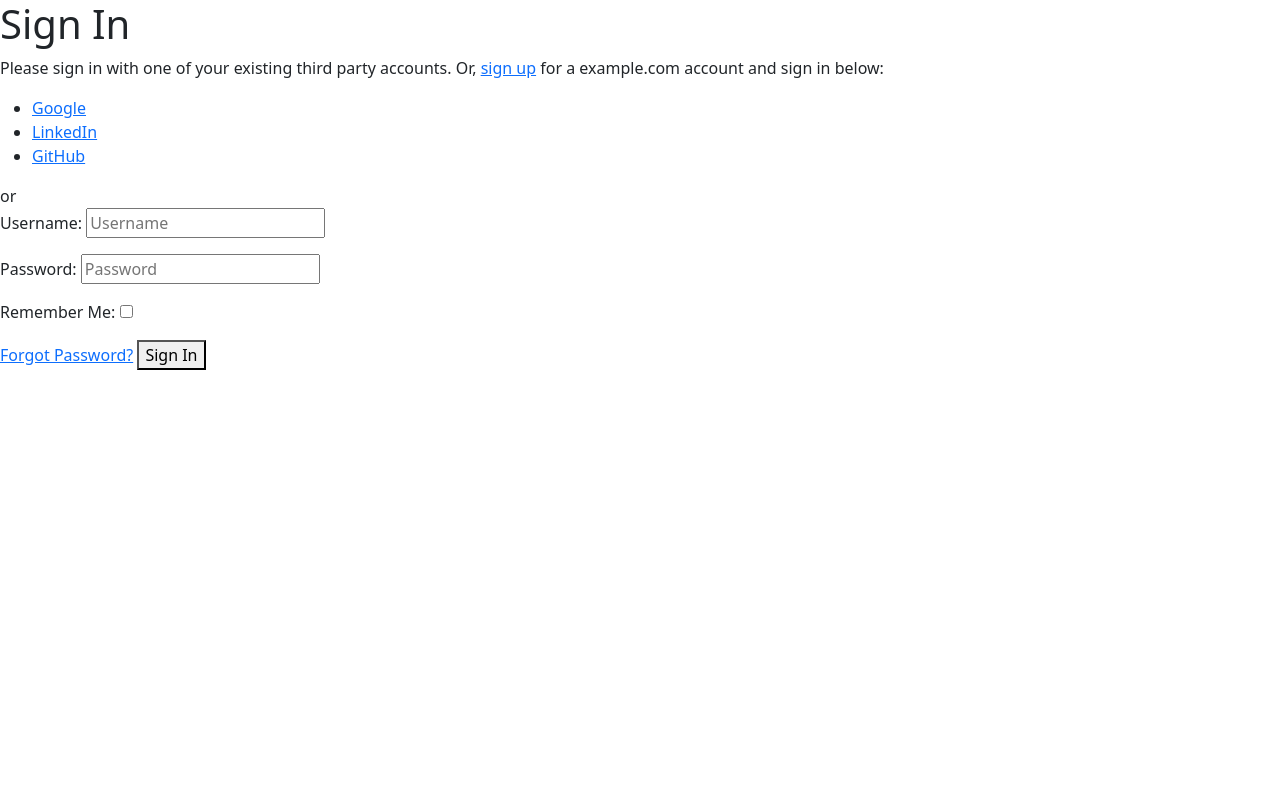
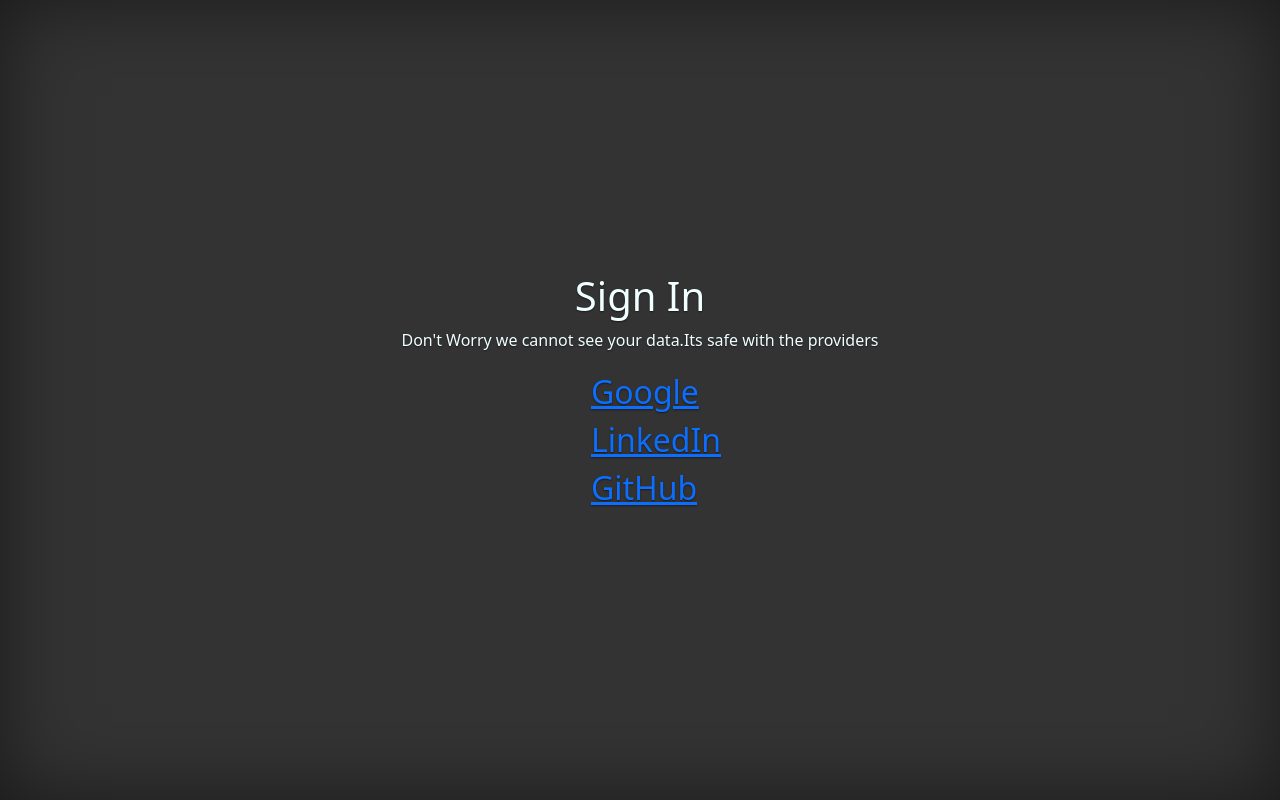
Before and after one commit to aryanbhave/django_project, a Django app: page /accounts/login/ in a window 1280 px wide. Run offline with Django 4.2, Linux system fonts and the light colour scheme; some libraries are stand-ins or nearby versions.

Commit message:
ui changes

```diff
--- /dev/null
+++ b/users/static/allauth.css
@@ -0,0 +1,22 @@
+#socialProviders{
+    font-size: xx-large;
+    color: azure;
+}
+
+ul{
+    list-style: none;
+}
+
+
+
+section{
+  display: flex;
+  flex-direction: column;
+  justify-content: center;
+  align-items: center;
+  height: 100vh;
+  background-color: #333;
+  color: azure;
+  text-shadow: 0 .05rem .1rem rgba(0, 0, 0, .5);
+  box-shadow: inset 0 0 5rem rgba(0, 0, 0, .5);
+}
--- a/users/templates/account/base.html
+++ b/users/templates/account/base.html
@@ -6,20 +6,12 @@
     {% endblock %}
     <!-- CSS only -->
   <link href="https://cdn.jsdelivr.net/npm/bootstrap@5.2.3/dist/css/bootstrap.min.css" rel="stylesheet" integrity="sha384-rbsA2VBKQhggwzxH7pPCaAqO46MgnOM80zW1RWuH61DGLwZJEdK2Kadq2F9CUG65" crossorigin="anonymous">
+  <link rel="stylesheet" href="../../static/allauth.css"
   </head>
   <body>
     {% block body %}
 
-    {% if messages %}
-    <div>
-      <strong>Messages:</strong>
-      <ul>
-        {% for message in messages %}
-        <li>{{message}}</li>
-        {% endfor %}
-      </ul>
-    </div>
-    {% endif %}
+
 
     {% block content %}
     {% endblock %}
--- a/users/templates/account/login.html
+++ b/users/templates/account/login.html
@@ -6,24 +6,20 @@
 {% block head_title %}{% trans "Sign In" %}{% endblock %}
 
 {% block content %}
-
-<h1 class="">Sign In</h1>
+<div class="loginContent">
+  <section>
+    <h1 id="signin">Sign In</h1>
 
   {% get_providers as socialaccount_providers %}
 
   {% if socialaccount_providers %}
-<p>{% blocktrans with site.name as site_name %}Please sign in with one
-of your existing third party accounts. Or, <a href="{{ signup_url }}">sign up</a>
-for a {{ site_name }} account and sign in below:{% endblocktrans %}</p>
+  <p>{% blocktrans with site.name as site_name %} Don't Worry we cannot see your data.Its safe with the providers  {% endblocktrans %}</p>
 
   <div class="socialaccount_ballot">
 
-  <ul class="socialaccount_providers">
+    <ul class="socialaccount_providers" id="socialProviders" >
       {% include "socialaccount/snippets/provider_list.html" with process="login" %}
     </ul>
-
-  <div class="login-or">{% trans 'or' %}</div>
-
   </div>
 
   {% include "socialaccount/snippets/login_extra.html" %}
@@ -33,14 +29,7 @@
   <a href="{{ signup_url }}">sign up</a> first.{% endblocktrans %}</p>
   {% endif %}
 
-<form class="login" method="POST" action="{% url 'account_login' %}">
-  {% csrf_token %}
-  {{ form.as_p }}
-  {% if redirect_field_value %}
-  <input type="hidden" name="{{ redirect_field_name }}" value="{{ redirect_field_value }}" />
-  {% endif %}
-  <a class="button secondaryAction" href="{% url 'account_reset_password' %}">{% trans "Forgot Password?" %}</a>
-  <button class="primaryAction" type="submit">{% trans "Sign In" %}</button>
-</form>
+  </section>
 
+</div>
 {% endblock %}
--- a/users/templates/account/logout.html
+++ b/users/templates/account/logout.html
@@ -5,6 +5,7 @@
 {% block head_title %}{% trans "Sign Out" %}{% endblock %}
 
 {% block content %}
+<section>
   <h1>{% trans "Sign Out" %}</h1>
 
   <p>{% trans 'Are you sure you want to sign out?' %}</p>
@@ -17,5 +18,7 @@
     <button type="submit">{% trans 'Sign Out' %}</button>
   </form>
 
+</section>
+
 
 {% endblock %}
--- a/users/templates/socialaccount/snippets/provider_list.html
+++ b/users/templates/socialaccount/snippets/provider_list.html
@@ -6,6 +6,7 @@
 {% if provider.id == "openid" %}
 {% for brand in provider.get_brands %}
 <li>
+
   <a title="{{brand.name}}"
      class="socialaccount_provider {{provider.id}} {{brand.id}}"
      href="{% provider_login_url provider.id openid=brand.openid_url process=process %}"
```
Also changed, not shown: blog/templates/blog/referers.html (+9 -12 lines). Lines whose indentation alone changed are shown as unchanged.
